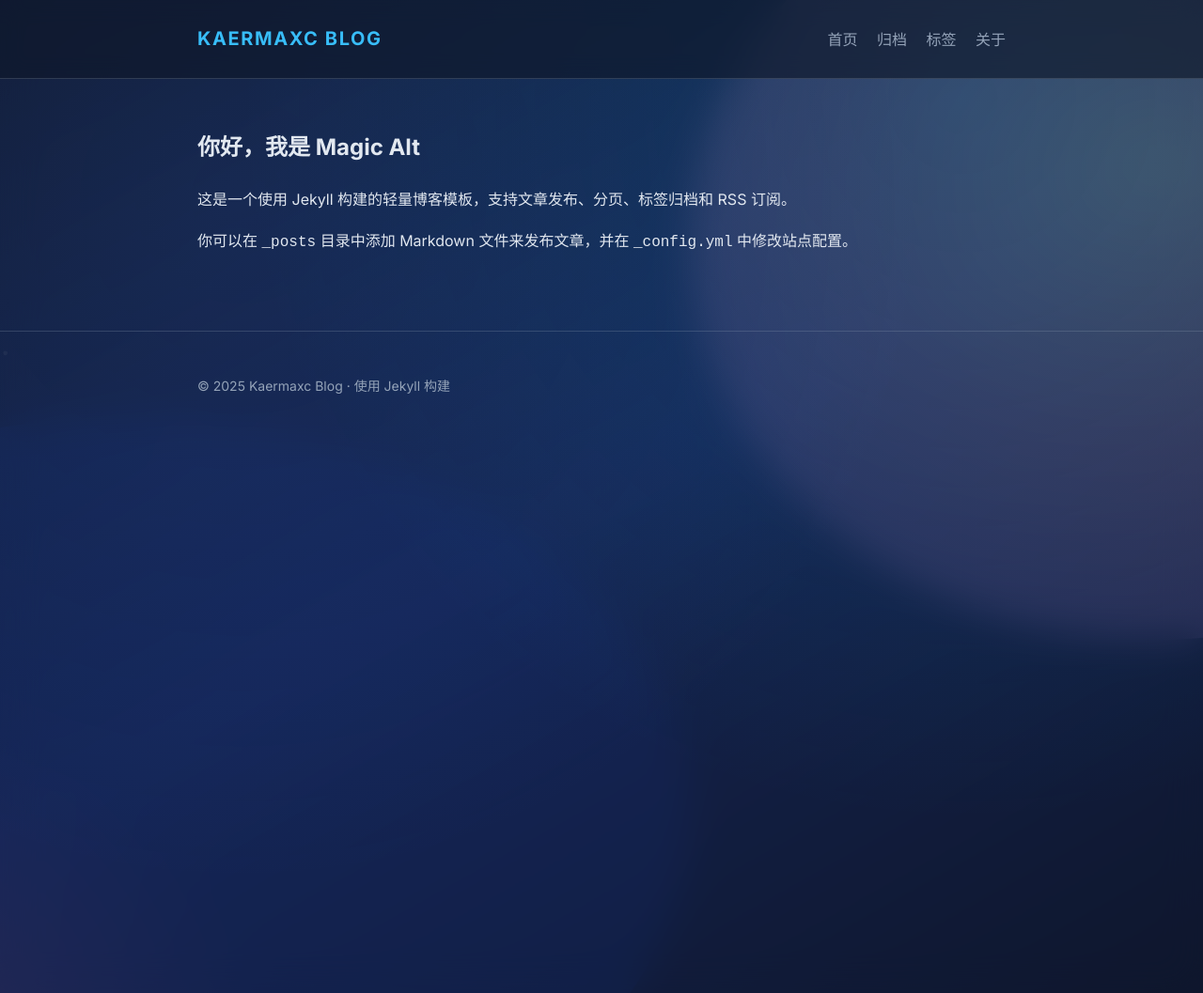
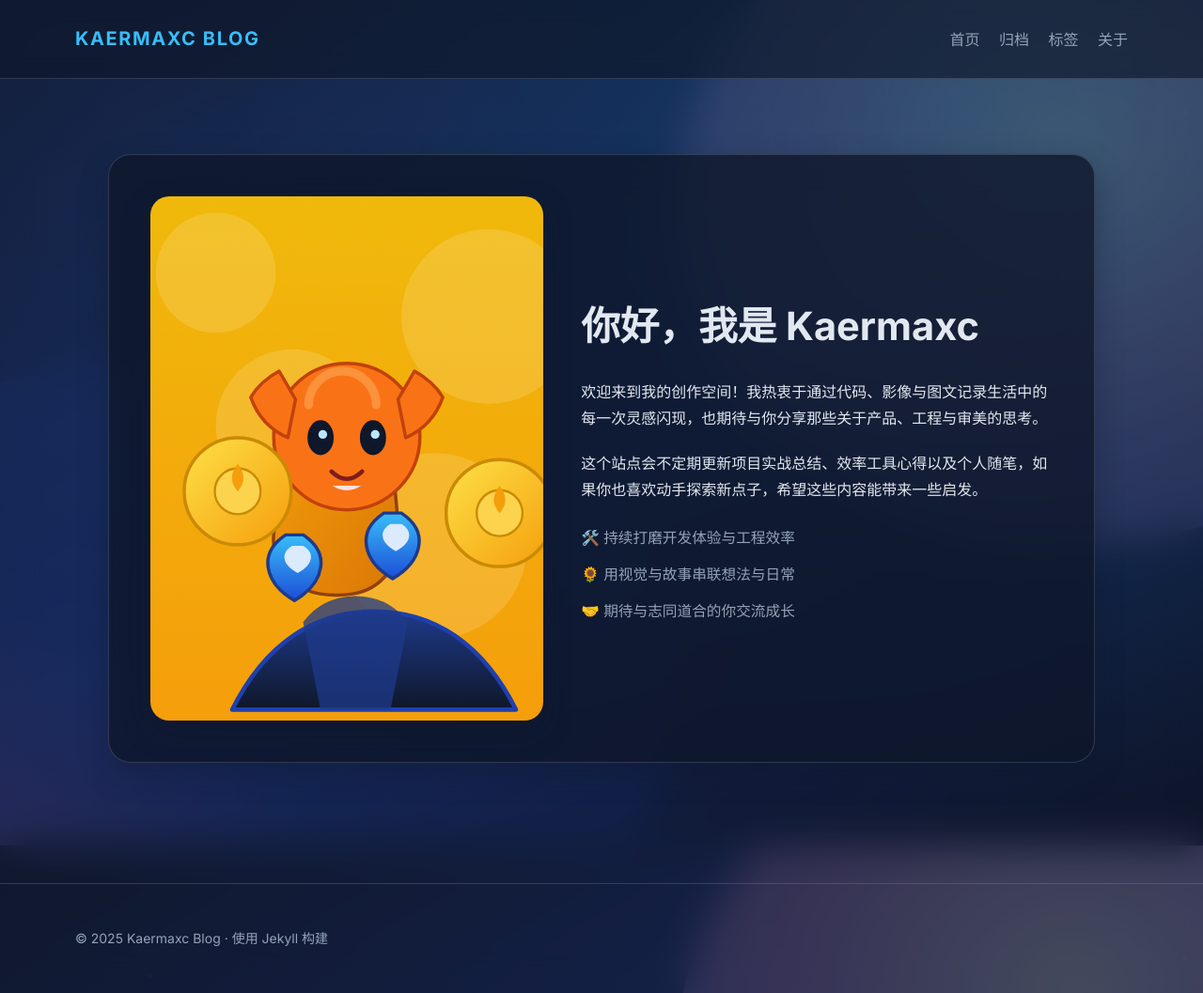
Before and after one commit to magic-alt/magic-alt.github.io, a Jekyll site: the page built from about.md, in a window 1280 px wide and 1057 px high. Shown: the whole window at 94% size. Built offline with Jekyll 4.4.1, drawn with Linux system fonts in a browser that asks for light colours.

Commit message:
Revamp homepage layout and update branding

```diff
--- a/_config.yml
+++ b/_config.yml
@@ -5,7 +5,7 @@
 url: https://magic-alt.github.io
 baseurl: ""
 author:
-  name: Magic Alt
+  name: Kaermaxc
   email: you@example.com
 timezone: Asia/Shanghai
 
@@ -15,7 +15,7 @@
       type: posts
     values:
       layout: post
-      author: Magic Alt
+      author: Kaermaxc
 permalink: /:categories/:title/
 
 paginate: 5
--- a/about.md
+++ b/about.md
@@ -4,7 +4,19 @@
 permalink: /about/
 ---
 <section class="about">
-  <h1>你好，我是 Magic Alt</h1>
-  <p>这是一个使用 Jekyll 构建的轻量博客模板，支持文章发布、分页、标签归档和 RSS 订阅。</p>
-  <p>你可以在 <code>_posts</code> 目录中添加 Markdown 文件来发布文章，并在 <code>_config.yml</code> 中修改站点配置。</p>
+  <div class="about-card">
+    <figure class="about-portrait">
+      <img src="{{ '/assets/images/about-me-portrait.svg' | relative_url }}" alt="插画化的橘猫形象，周围环绕向日葵与鸢尾花" loading="lazy">
+    </figure>
+    <div class="about-content">
+      <h1>你好，我是 Kaermaxc</h1>
+      <p>欢迎来到我的创作空间！我热衷于通过代码、影像与图文记录生活中的每一次灵感闪现，也期待与你分享那些关于产品、工程与审美的思考。</p>
+      <p>这个站点会不定期更新项目实战总结、效率工具心得以及个人随笔，如果你也喜欢动手探索新点子，希望这些内容能带来一些启发。</p>
+      <ul class="about-highlights">
+        <li>🛠️ 持续打磨开发体验与工程效率</li>
+        <li>🌻 用视觉与故事串联想法与日常</li>
+        <li>🤝 期待与志同道合的你交流成长</li>
+      </ul>
+    </div>
+  </div>
 </section>
--- a/assets/css/styles.css
+++ b/assets/css/styles.css
@@ -53,7 +53,7 @@
 }
 
 .wrapper {
-  width: min(860px, 90vw);
+  width: min(1120px, 92vw);
   margin: 0 auto;
   padding: 0 1rem;
   position: relative;
@@ -168,13 +168,6 @@
   border-color: var(--accent-strong);
 }
 
-.highlights {
-  display: grid;
-  grid-template-columns: repeat(auto-fit, minmax(260px, 1fr));
-  gap: 1.75rem;
-  margin-bottom: 3.5rem;
-}
-
 .highlight-card {
   background: var(--card-bg);
   border: 1px solid var(--card-border);
@@ -248,9 +241,24 @@
   color: var(--muted-color);
 }
 
+
+.home-layout {
+  display: grid;
+  grid-template-columns: minmax(0, 3fr) minmax(240px, 1fr);
+  gap: 2.5rem;
+  align-items: start;
+  margin-bottom: 3.5rem;
+}
+
 .post-list {
   display: grid;
   gap: 2rem;
+}
+
+.sidebar {
+  display: flex;
+  flex-direction: column;
+  gap: 1.75rem;
 }
 
 .post-item {
@@ -376,6 +384,80 @@
   min-width: 4rem;
 }
 
+.about {
+  display: flex;
+  justify-content: center;
+  margin: 3rem 0 4rem;
+}
+
+.about-card {
+  display: grid;
+  grid-template-columns: minmax(220px, 1fr) minmax(280px, 1.2fr);
+  gap: 2.5rem;
+  align-items: center;
+  width: min(960px, 100%);
+  background: var(--card-bg);
+  border: 1px solid var(--card-border);
+  border-radius: 1.5rem;
+  padding: 2.75rem;
+  box-shadow: var(--shadow-soft);
+  backdrop-filter: blur(18px);
+}
+
+.about-portrait {
+  margin: 0;
+}
+
+.about-portrait img {
+  display: block;
+  width: 100%;
+  height: auto;
+  border-radius: 1.25rem;
+  box-shadow: var(--shadow-soft);
+}
+
+.about-content h1 {
+  margin-top: 0;
+  margin-bottom: 1.25rem;
+  font-size: clamp(2rem, 4vw, 2.6rem);
+}
+
+.about-content p {
+  margin-bottom: 1.2rem;
+}
+
+.about-highlights {
+  list-style: none;
+  padding: 0;
+  margin: 1.5rem 0 0;
+  display: grid;
+  gap: 0.75rem;
+  color: var(--muted-color);
+  font-size: 0.98rem;
+}
+
+@media (max-width: 1080px) {
+  .home-layout {
+    grid-template-columns: 1fr;
+  }
+}
+
+@media (max-width: 860px) {
+  .about-card {
+    grid-template-columns: 1fr;
+    text-align: center;
+  }
+
+  .about-content h1 {
+    font-size: clamp(1.8rem, 7vw, 2.4rem);
+  }
+
+  .about-portrait img {
+    max-width: 420px;
+    margin: 0 auto;
+  }
+}
+
 @media (max-width: 640px) {
   .site-header .wrapper {
     flex-direction: column;
@@ -394,4 +476,8 @@
   .post-title {
     font-size: 1.9rem;
   }
+
+  .sidebar {
+    gap: 1.25rem;
+  }
 }
```
Also changed, not shown: _posts/2024-01-01-welcome.md (+1 -1 lines), index.html (+20 -19 lines), README.md, assets/images/about-me-portrait.svg (added).
